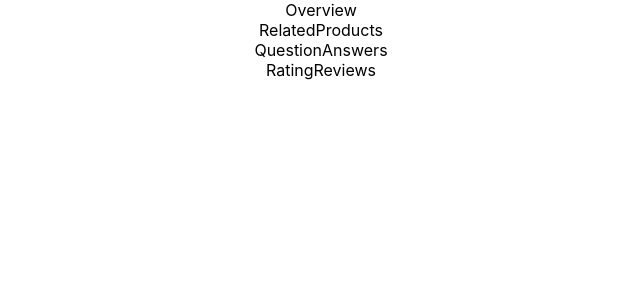
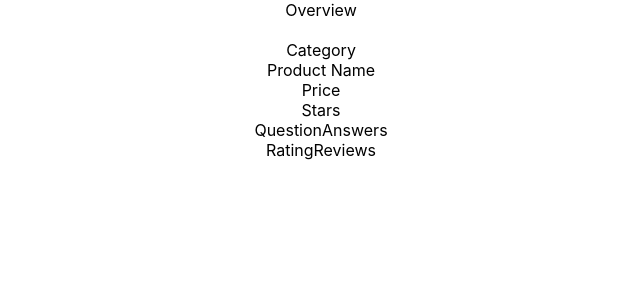
Before and after one commit to zluther89/Project-Greenfield, a React (Create React App) app: page / in a window 1280 px wide. Shown: the top 300 px of the page, without its empty margins (319-959 px from the left). Built offline with nearby package versions, Linux system fonts and the light colour scheme.

Commit message:
added base card for related products

```diff
--- a/src/components/RelatedItemsCompare/RelatedItemsCompare.jsx
+++ /dev/null
@@ -1,12 +0,0 @@
-import React from "react";
-
-export default class RelatedProducts extends React.Component {
-  constructor(props) {
-    super(props);
-    this.state = {};
-  }
-
-  render() {
-    return <div>RelatedProducts</div>;
-  }
-}
--- /dev/null
+++ b/src/components/RelatedProducts/RelatedProducts.jsx
@@ -0,0 +1,20 @@
+import React from "react";
+
+export default class RelatedProducts extends React.Component {
+  constructor(props) {
+    super(props);
+    this.state = {};
+  }
+
+  render() {
+    return (<div>
+      <div>
+        <img></img>
+        <div>Category</div>
+        <div>Product Name</div>
+        <div>Price</div>
+        <div>Stars</div>
+      </div>
+    </div>)
+  }
+}
```
Also changed, not shown: src/App.js (+6 -6 lines).
